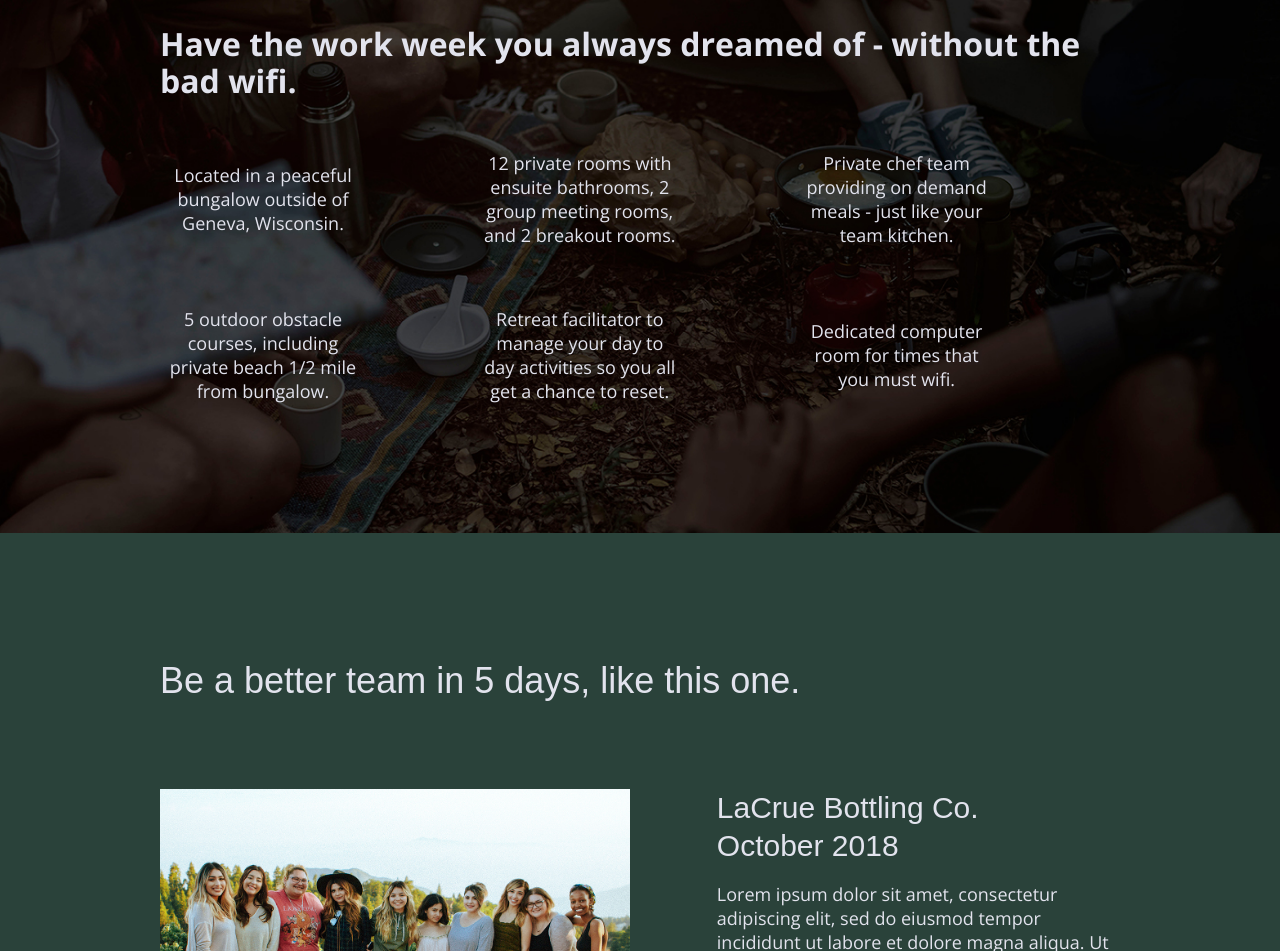
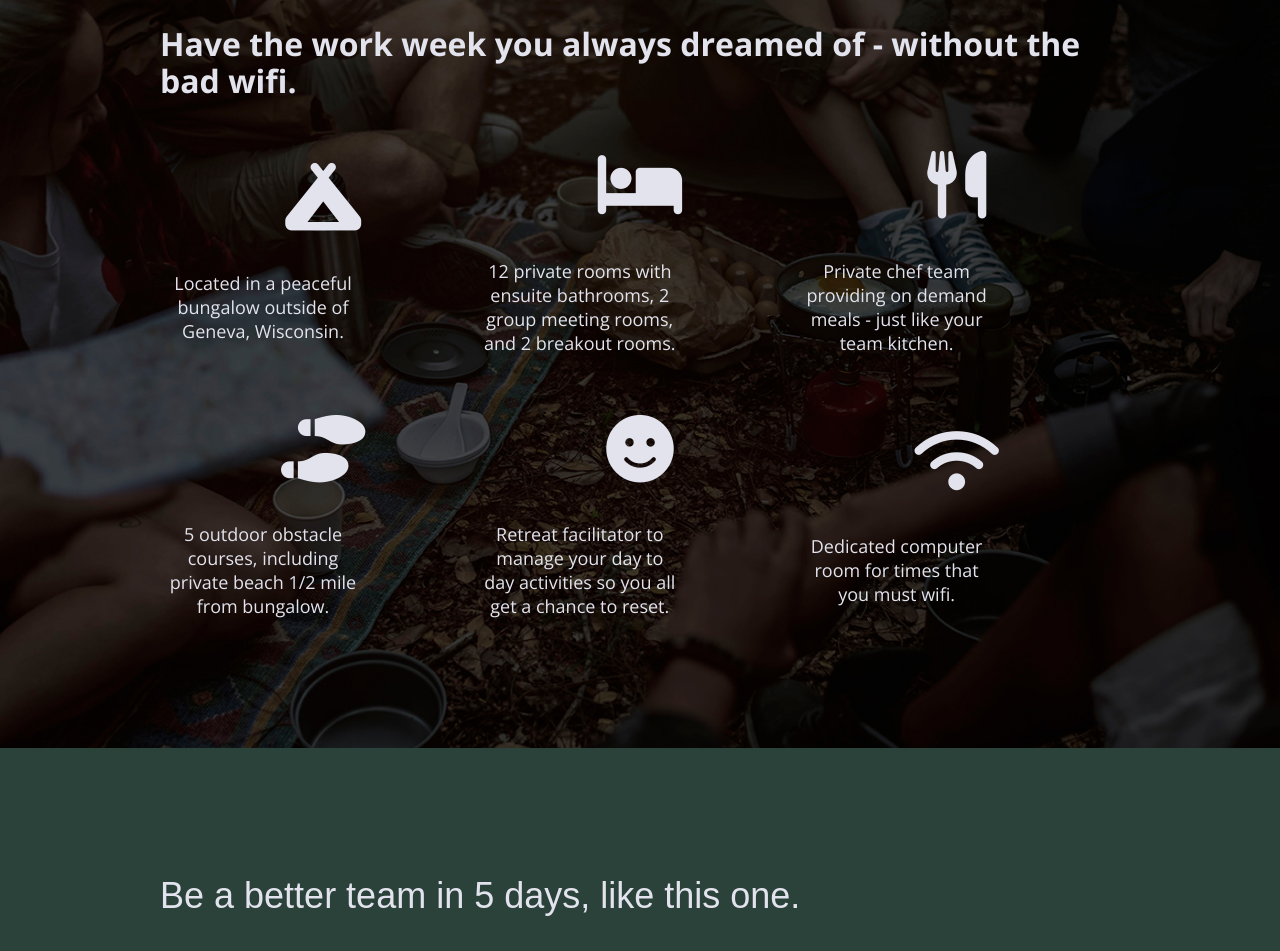
Before and after one commit to devtiata/unplugged-retreat, a website built with Parcel: page index.html in a window 1280 px wide. Shown: the part 1097-2048 px from the top of the page. Built offline with nearby package versions, Linux system fonts and the light colour scheme.

Commit message:
Added font awesome icons

```diff
--- a/css/main.css
+++ b/css/main.css
@@ -314,6 +314,12 @@ input[type=button] {
 .features p {
   text-align: center;
   margin: 0;
+}
+
+.features i {
+	font-size: 3.75em;
+  margin-bottom: 40px;
+  align-content: center;
 }
 
 /*---- REVIEWS ----*/
--- a/index.html
+++ b/index.html
@@ -19,6 +19,7 @@
   <link href="https://fonts.googleapis.com/css?family=Open+Sans:400,700|Poppins:500,700" rel="stylesheet">
   <link rel="stylesheet" href="css/normalize.css">
   <link rel="stylesheet" href="css/main.css">
+  <script src="https://kit.fontawesome.com/1cab387ad1.js" crossorigin="anonymous"></script>
 
   <meta name="theme-color" content="#fafafa">
 </head>
@@ -70,6 +71,7 @@
                   <div class="features-items">
                   <article>
                     <p class="font-awesome-item">
+                      <i class="fas fa-campground"></i>
                     </p>
                     <p class="features-item-description">
                       Located in a peaceful bungalow outside of Geneva, Wisconsin.
@@ -78,6 +80,7 @@
 
                   <article>
                     <p class="font-awesome-icon">
+                      <i class="fas fa-bed"></i>
                     </p>
                     <p class="features-item-description">
                       12 private rooms with ensuite bathrooms, 2 group meeting rooms, and 2 breakout rooms.
@@ -86,6 +89,7 @@
 
                   <article>
                     <p class="font-awesome-item">
+                      <i class="fas fa-utensils"></i>
                     </p>
                     <p class="features-item-description">
                       Private chef team providing on demand meals - just like your team kitchen.
@@ -94,6 +98,7 @@
 
                   <article>
                     <p class="font-awesome-item">
+                      <i class="fas fa-shoe-prints"></i>
                     </p>
                     <p class="features-item-description">
                       5 outdoor obstacle courses, including private beach 1/2 mile from bungalow.
@@ -102,6 +107,7 @@
 
                   <article>
                     <p class="font-awesome-item">
+                      <i class="fas fa-smile"></i>
                     </p>
                     <p class="features-item-description">
                       Retreat facilitator to manage your day to day activities so you all get a chance to reset.
@@ -110,6 +116,7 @@
 
                   <article>
                     <p class="font-awesome-item">
+                      <i class="fas fa-wifi"></i>
                     </p>
                     <p class="features-item-description">
                       Dedicated computer room for times that you must wifi.
```
